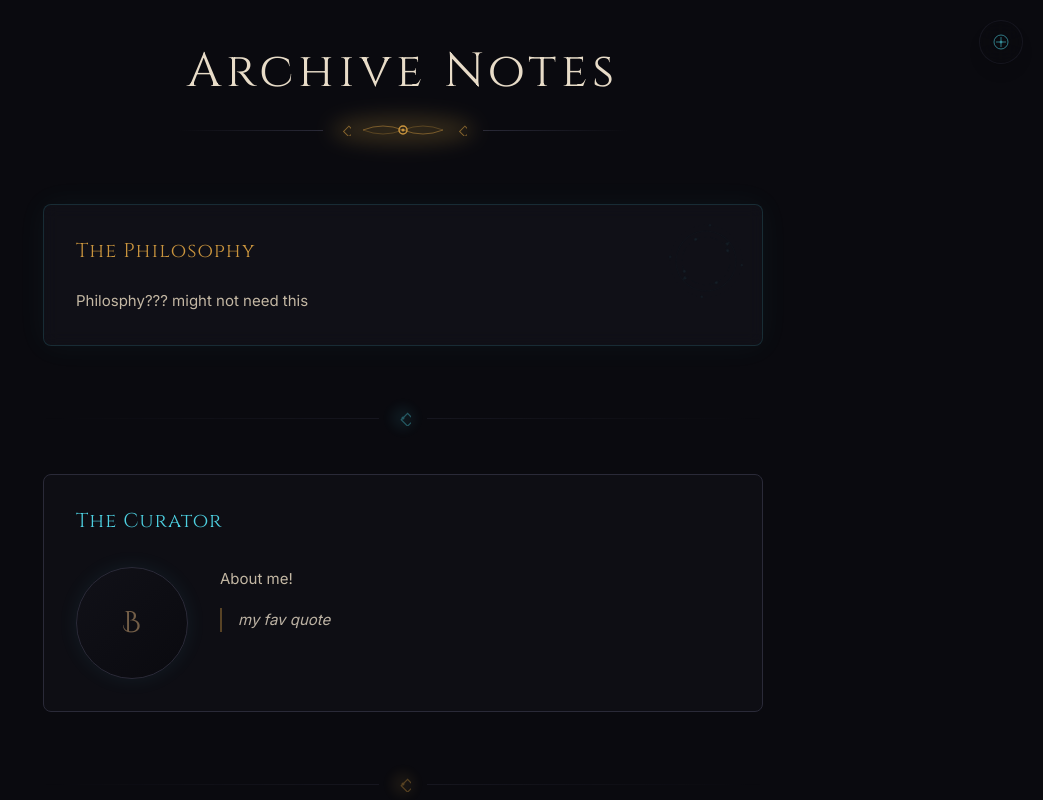
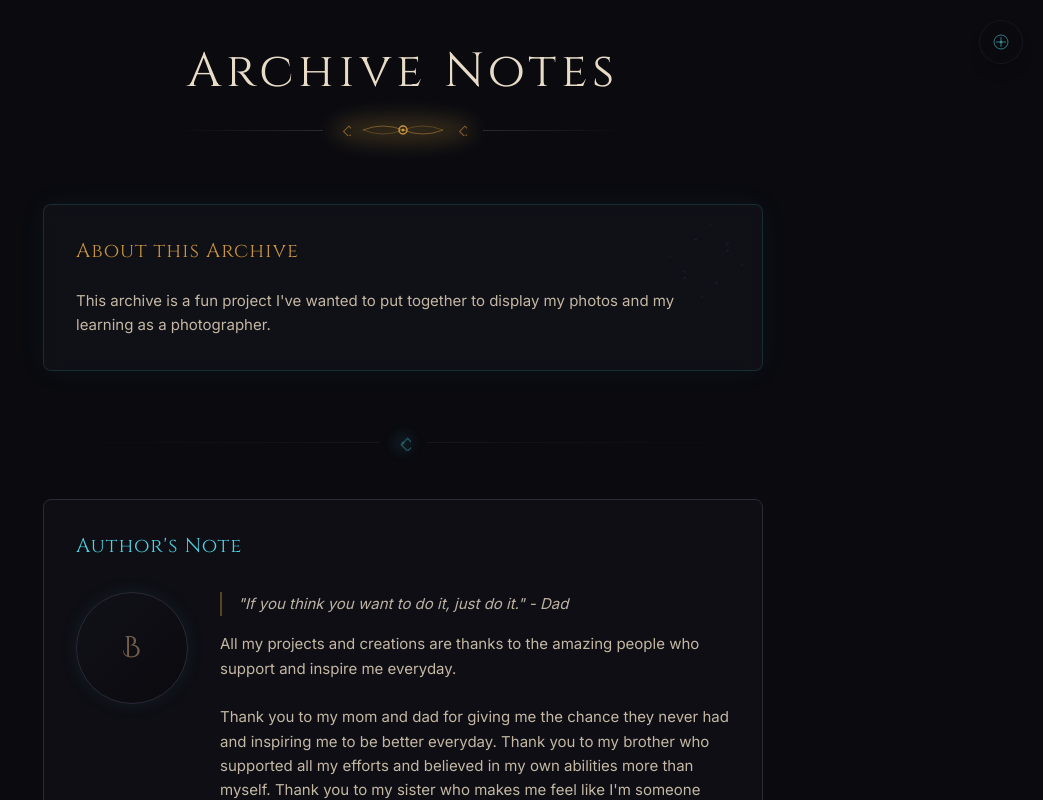
Before and after one commit to BrendenDev/photography, a React (Vite) app: page /about in a window 1280 px wide. Shown: the top 800 px of the page, without its empty margins (237-1280 px from the left). Built offline with nearby package versions, Linux system fonts and the light colour scheme.

Commit message:
updated archive notes

```diff
--- a/src/pages/AboutPage.tsx
+++ b/src/pages/AboutPage.tsx
@@ -32,10 +32,10 @@ export default function AboutPage() {
               <SpellCircle size={80} glowColor="cyan" animate={true} />
             </div>
 
-            <h2 className="font-heading text-xl text-arcane-amber tracking-wider mb-6">The Philosophy</h2>
+            <h2 className="font-heading text-xl text-arcane-amber tracking-wider mb-6">About this Archive</h2>
             <div className="space-y-5 font-body text-arcane-parchment-dim text-[15px] leading-relaxed">
               <p>
-                Philosphy??? might not need this
+                This archive is a fun project I've wanted to put together to display my photos and my learning as a photographer.
               </p>
             </div>
           </div>
@@ -51,19 +51,21 @@ export default function AboutPage() {
           className="mb-16"
         >
           <div className="relative bg-arcane-surface/30 border border-arcane-border rounded-lg p-8">
-            <h2 className="font-heading text-xl text-arcane-cyan tracking-wider mb-8">The Curator</h2>
+            <h2 className="font-heading text-xl text-arcane-cyan tracking-wider mb-8">Author's Note</h2>
             <div className="flex flex-col md:flex-row gap-8 items-start">
               {/* Portrait placeholder */}
               <div className="w-28 h-28 rounded-full bg-gradient-to-br from-arcane-deep to-arcane-void border border-arcane-border flex-shrink-0 flex items-center justify-center shadow-[0_0_20px_rgba(77,208,225,0.08)]">
                 <span className="font-display text-3xl text-arcane-brass/60">B</span>
               </div>
               <div className="font-body text-arcane-parchment-dim text-[15px] leading-relaxed space-y-4">
+                <blockquote className="border-l-2 border-arcane-amber/40 pl-4 italic text-arcane-parchment/80">
+                  "If you think you want to do it, just do it." - Dad
+                </blockquote>
                 <p>
-                  About me!
+                All my projects and creations are thanks to the amazing people who support and inspire me everyday.
+                <br /> <br />
+                Thank you to my mom and dad for giving me the chance they never had and inspiring me to be better everyday. Thank you to my brother who supported all my efforts and believed in my own abilities more than myself. Thank you to my sister who makes me feel like I'm someone worth while and inspires me to try new things. Thank you to my partner who continues to love me unconditionally and inspires me to put in effort for more than just myself. Thank you to my best friend for always being there when it counts.
                 </p>
-                <blockquote className="border-l-2 border-arcane-amber/40 pl-4 italic text-arcane-parchment/80">
-                  my fav quote
-                </blockquote>
               </div>
             </div>
           </div>
```
